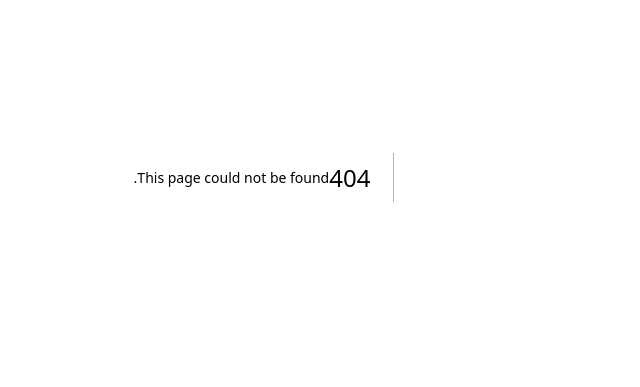
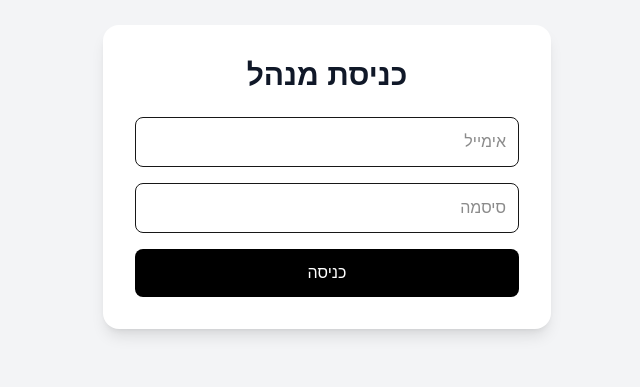
Before and after one commit to snufvic/moving-sale, a Next.js app: page /login in a window 1280 px wide. Before the commit this address had no page. Shown: the part 223-610 px from the top of the page, without its empty margins (408-1048 px from the left). Built offline with nearby package versions, Linux system fonts and the light colour scheme; no server answers.

Commit message:
add admin login page

```diff
--- a/app/components/AdminItemForm.tsx
+++ b/app/components/AdminItemForm.tsx
@@ -2,7 +2,11 @@
 
 import { useEffect, useState } from "react";
 import { supabase } from "../lib/supabase";
-import { CATEGORIES, DEFAULT_CATEGORY, type Category } from "../data/categories";
+import {
+  CATEGORIES,
+  DEFAULT_CATEGORY,
+  type Category,
+} from "../data/categories";
 import type { Item, ItemStatus } from "../types/item";
 
 type Props = {
@@ -93,7 +97,6 @@ export default function AdminItemForm({ item, onSaved }: Props) {
 
       if (result.error) {
         alert(result.error.message);
-        setSaving(false);
         return;
       }
 
@@ -163,12 +166,45 @@ export default function AdminItemForm({ item, onSaved }: Props) {
           <option value="sold">נמכר</option>
         </select>
 
+        <div>
+          <label
+            htmlFor="images"
+            className="flex cursor-pointer items-center justify-center rounded-xl border-2 border-dashed border-blue-300 bg-blue-50 px-6 py-8 text-center transition hover:border-blue-500 hover:bg-blue-100"
+          >
+            <div>
+              <div className="text-4xl">📷</div>
+              <div className="mt-2 font-semibold text-blue-700">
+                בחר תמונות
+              </div>
+              <div className="mt-1 text-sm text-gray-600">
+                ניתן לבחור מספר תמונות
+              </div>
+            </div>
+          </label>
+
           <input
+            id="images"
             type="file"
             multiple
             accept="image/*"
+            className="hidden"
             onChange={(e) => setFiles(e.target.files)}
           />
+
+          {files && files.length > 0 && (
+            <div className="mt-3 rounded-lg bg-green-50 p-3">
+              <p className="font-semibold text-green-700">
+                נבחרו {files.length} תמונות
+              </p>
+
+              <ul className="mt-2 list-inside list-disc text-sm text-gray-700">
+                {Array.from(files).map((file) => (
+                  <li key={file.name}>{file.name}</li>
+                ))}
+              </ul>
+            </div>
+          )}
+        </div>
 
         <button
           onClick={save}
--- /dev/null
+++ b/app/login/page.tsx
@@ -0,0 +1,79 @@
+"use client";
+
+import { useState } from "react";
+import { supabase } from "../lib/supabase";
+import { useRouter } from "next/navigation";
+
+export default function LoginPage() {
+  const router = useRouter();
+
+  const [email, setEmail] = useState("");
+  const [password, setPassword] = useState("");
+  const [error, setError] = useState("");
+  const [loading, setLoading] = useState(false);
+
+  async function handleLogin(e: React.FormEvent) {
+    e.preventDefault();
+
+    setError("");
+    setLoading(true);
+
+    const { error } = await supabase.auth.signInWithPassword({
+      email,
+      password,
+    });
+
+    if (error) {
+      setError("פרטי התחברות שגויים");
+      setLoading(false);
+      return;
+    }
+
+    router.push("/admin");
+    router.refresh();
+  }
+
+  return (
+    <main className="flex min-h-screen items-center justify-center bg-gray-100 px-4">
+      <div className="w-full max-w-md rounded-2xl bg-white p-8 shadow-lg">
+        <h1 className="mb-6 text-center text-3xl font-bold text-gray-900">
+          כניסת מנהל
+        </h1>
+
+        <form onSubmit={handleLogin} className="space-y-4">
+          <input
+            type="email"
+            placeholder="אימייל"
+            value={email}
+            onChange={(e) => setEmail(e.target.value)}
+            className="w-full rounded-lg border p-3 text-right"
+            required
+          />
+
+          <input
+            type="password"
+            placeholder="סיסמה"
+            value={password}
+            onChange={(e) => setPassword(e.target.value)}
+            className="w-full rounded-lg border p-3 text-right"
+            required
+          />
+
+          {error && (
+            <p className="text-center text-red-600">
+              {error}
+            </p>
+          )}
+
+          <button
+            type="submit"
+            disabled={loading}
+            className="w-full rounded-lg bg-black py-3 text-white transition hover:bg-gray-800 disabled:opacity-50"
+          >
+            {loading ? "מתחבר..." : "כניסה"}
+          </button>
+        </form>
+      </div>
+    </main>
+  );
+}
```
Lines whose indentation alone changed are shown as unchanged.
